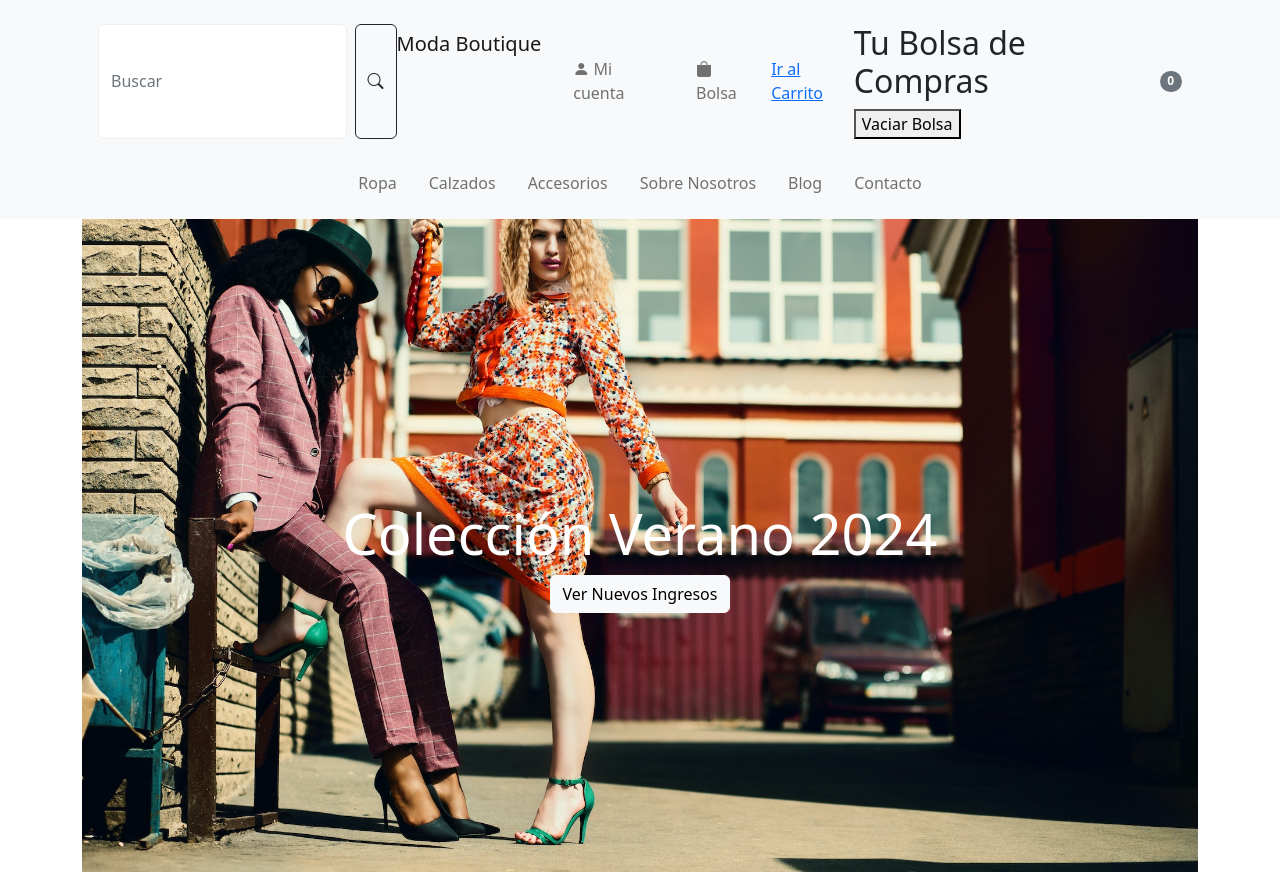
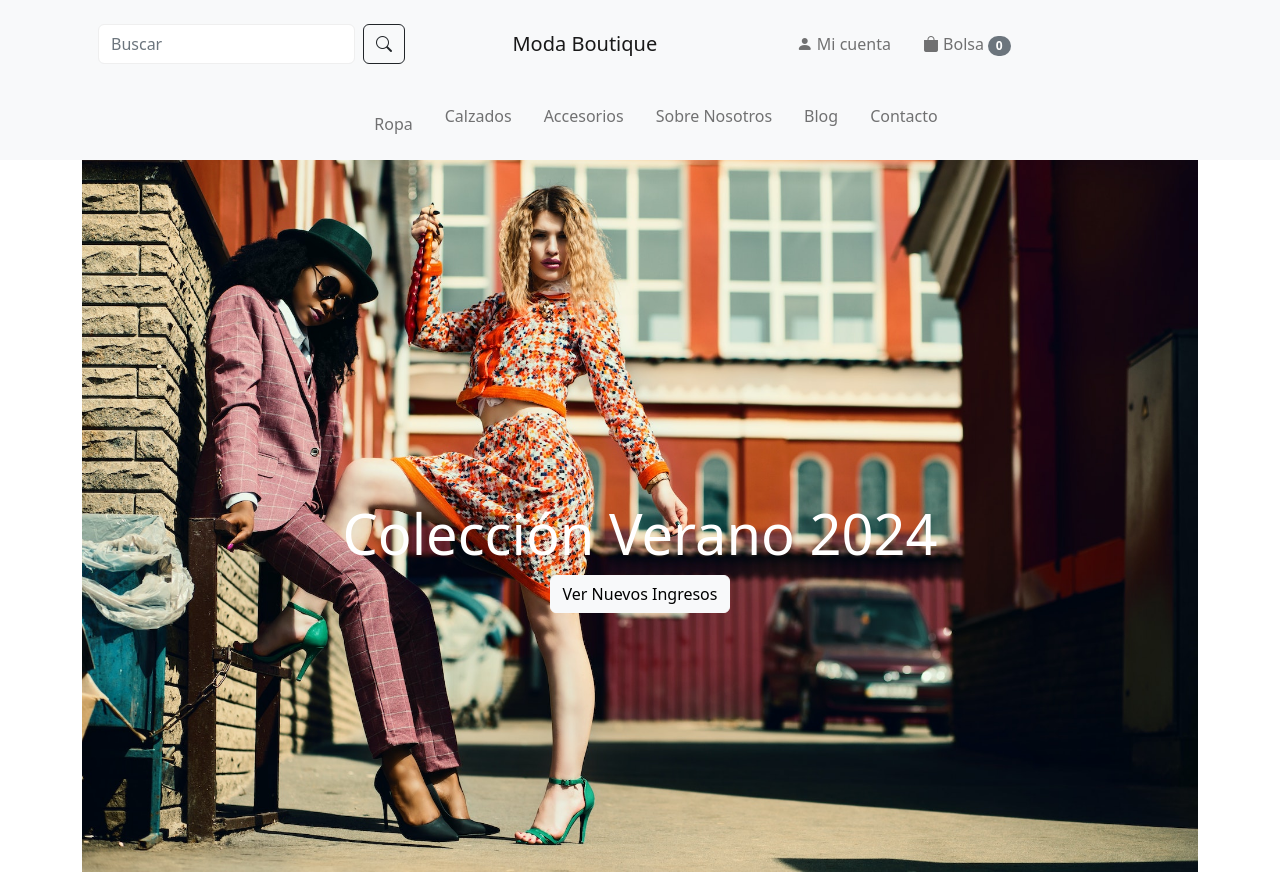
Before and after one commit to ModeBoutique/ModeBoutique.github.io, a website: page index.html in a window 1280 px wide. Shown: the top 872 px of the page. Drawn offline with nearby package versions, Linux system fonts and the light colour scheme; files that its build step writes are made by us from their sources.

Commit message:
Update index.html

```diff
--- a/index.html
+++ b/index.html
@@ -51,33 +51,6 @@
                   <a class="nav-link mx-2" href="#">
                     <i class="bi bi-bag-fill"></i>
                     Bolsa
-                    <!DOCTYPE html>
-<html lang="en">
-<head>
-  <meta charset="UTF-8">
-  <meta name="viewport" content="width=device-width, initial-scale=1.0">
-  <title>Bolsa de Compras</title>
-  <link rel="stylesheet" href="styles.css">
-</head>
-<body>
-
-  <!-- Enlace para ir al carrito -->
-  <a href="#bolsa-de-compras">Ir al Carrito</a>
-
-  <!-- Contenedor de la bolsa de compras -->
-  <div class="bolsa" id="bolsa-de-compras">
-    <h2>Tu Bolsa de Compras</h2>
-    <ul id="items-list">
-      <!-- Aquí se agregarán los objetos que se quieran comprar -->
-    </ul>
-    <button id="vaciar-bolsa">Vaciar Bolsa</button>
-  </div>
-
-  <!-- Otro contenido de la página -->
-
-  <script src="script.js"></script>
-</body>
-</html>
         <span class="badge rounded-pill bg-secondary"> 0 </span>
                 </li>
               </ul>
```
